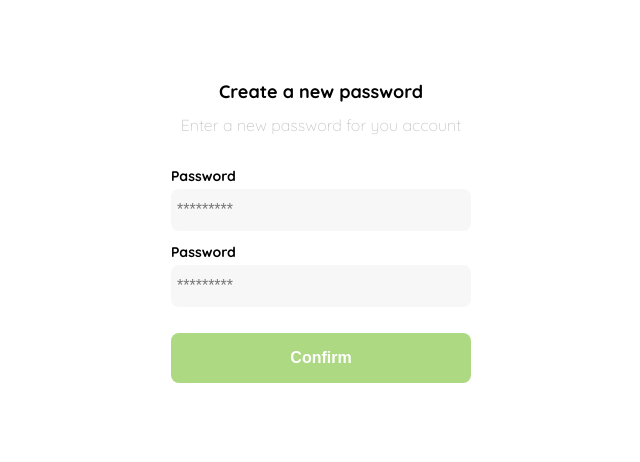
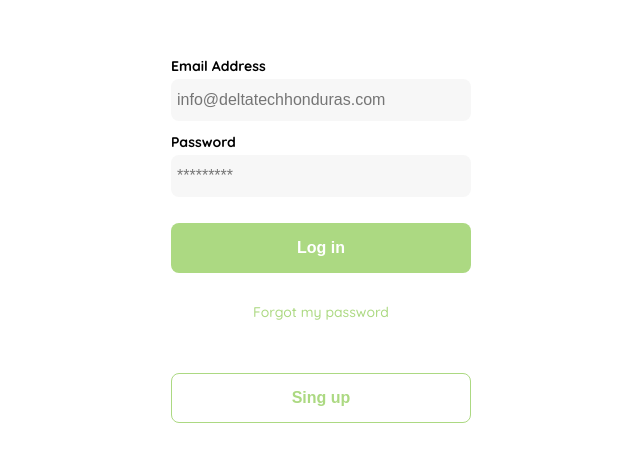
Before and after one commit to byronsabiohn/cursoPracticoFrontendDev2, a plain HTML site: page clase3_login.html in a window 1280 px wide. Shown: the part 160-622 px from the top of the page, without its empty margins (319-959 px from the left). Drawn offline with Linux system fonts and the light colour scheme.

Commit message:
modificacion en a

```diff
--- a/clase3_login.html
+++ b/clase3_login.html
@@ -40,22 +40,17 @@
             justify-self: center;
             display: none;
         }
-        .title {
-            font-size: var(--lg);
-            margin-bottom: 12px;
-            text-align: center;
-        }
-        .subtitle {
-            color: var(--very-light-pink);
-            font-size: var(--md);
-            font-weight: 300;
-            margin-top: 0;
-            margin-bottom: 32px;
-            text-align: center;
-        }
         .form {
             display: flex;
             flex-direction: column;
+        }
+        .form a {
+            color: var(--hospital-green);
+            font-size: var(--sm);
+            display: flex;
+            justify-content: center;
+            text-decoration: none;
+            margin-bottom: 52px;
         }
         .label {
             font-size: var(--sm);
@@ -71,11 +66,25 @@
             padding: 6px;
             margin-bottom: 12px;
         }
+        input-email {
+            margin-bottom: 22px;
+        }
         .primary-button {
             background-color: var(--hospital-green);
             border-radius: 8px;
             border: none;
             color: var(--white);
+            width: 100%;
+            cursor: pointer;
+            font-size: var(--md);
+            font-weight: bold;
+            height: 50px;
+        }
+        .secondary-button {
+            background-color: var(--white);
+            border-radius: 8px;
+            border: 1px solid var(--hospital-green);
+            color: var(--hospital-green);
             width: 100%;
             cursor: pointer;
             font-size: var(--md);
@@ -97,19 +106,17 @@
     <div class="login">
         <div class="form-container">
             <img src="./logo/logo_yard_sale.svg" alt="logo" class="logo">
-            <h1 class="title">Create a new password</h1>
-            <p class="subtitle">Enter a new password for you account</p>
 
             <form action="/" class="form">
 
+                <label for="email"
+                class="label">Email Address</label>
+                <input type="email"
+                id="email"
+                placeholder="info@deltatechhonduras.com"
+                class="input input-email">
+
                 <label for="password"
-                class="label">Password</label>
-                <input type="password"
-                id="password"
-                placeholder="*********"
-                class="input input-password">
-
-                <label for="new-password"
                 class="label">Password</label>
                 <input type="password"
                 id="new-password"
@@ -117,10 +124,14 @@
                 class="input input-password">
 
                 <input type="submit"
-                value="Confirm" class="primary-button
+                value="Log in" class="primary-button
                 login-button">
+                <a href="/">Forgot my password</a>
 
             </form>
+
+            <button class="secondary-button"
+            singup-button>Sing up</button>
         </div>
 
     </div>
```
